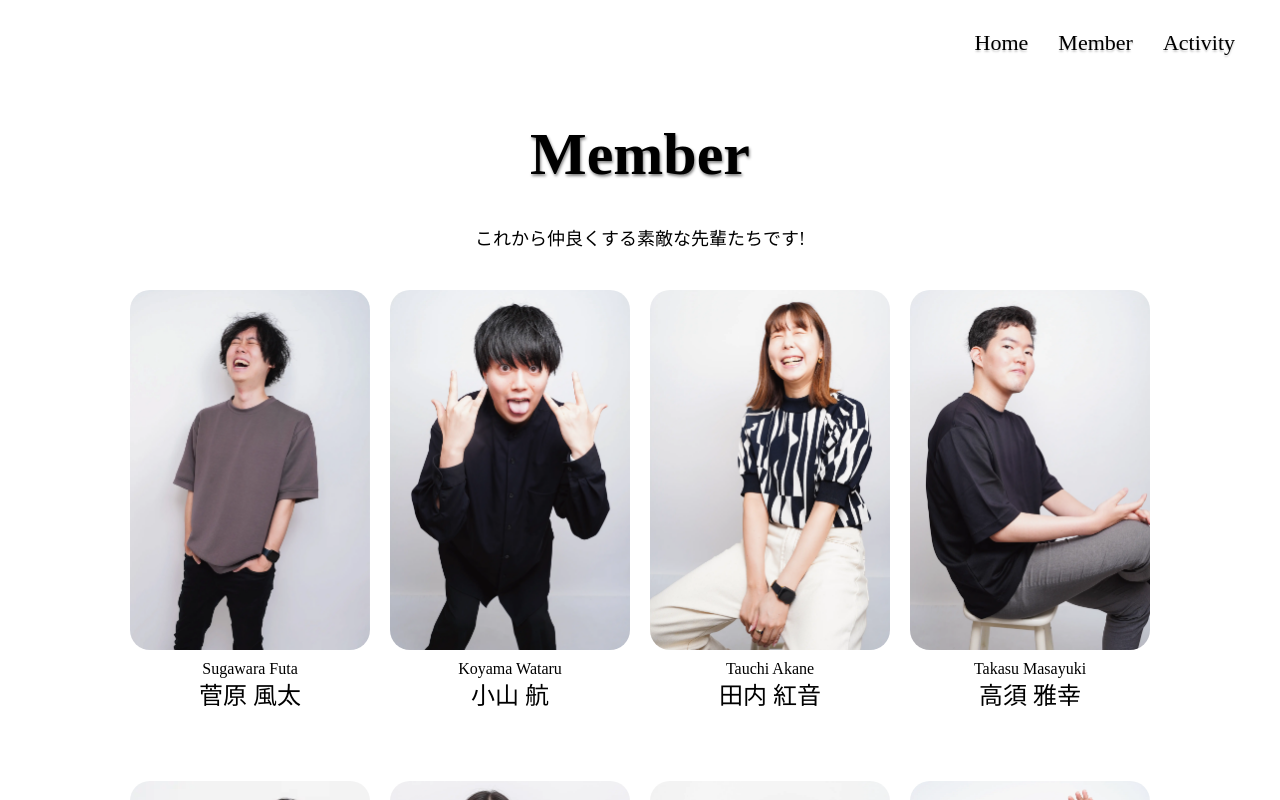
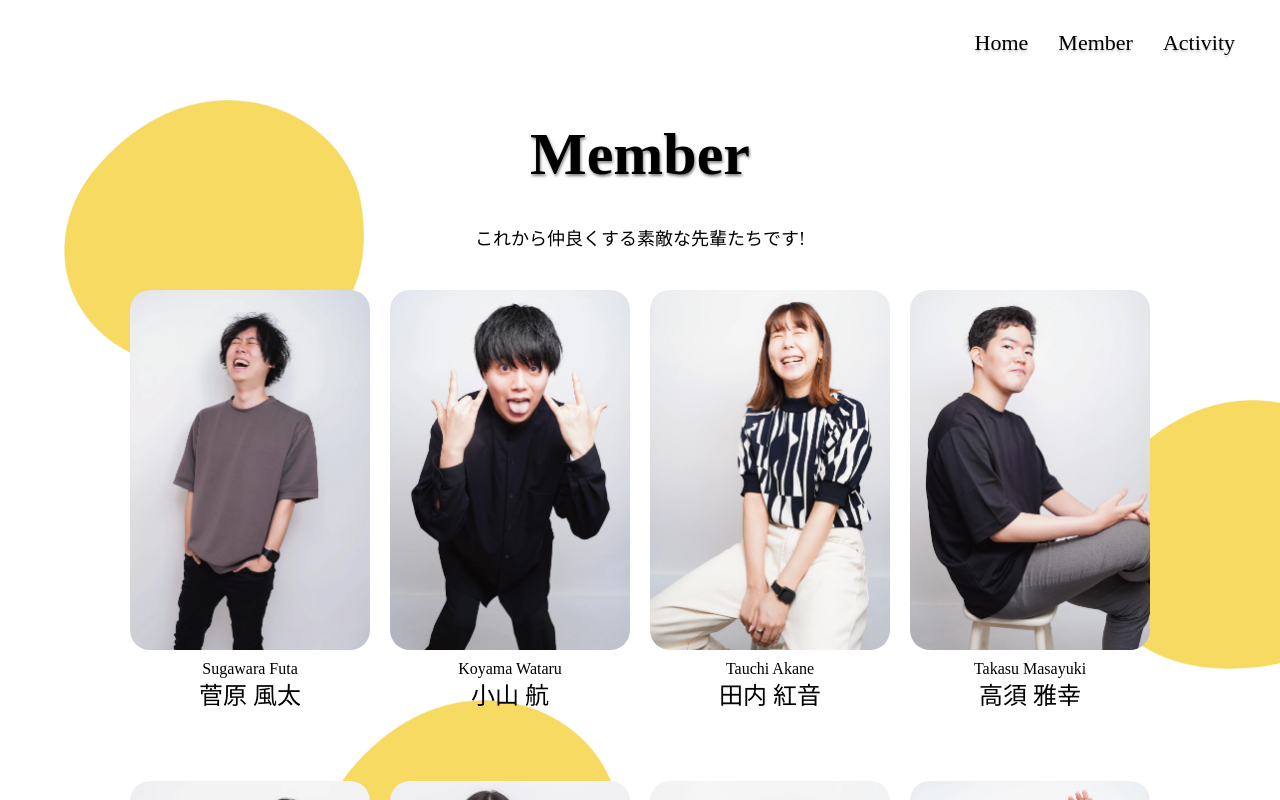
Before and after one commit to hiyokodev/hiyoko_site_2023, a Vue app: page /member in a window 1280 px wide. Shown: the top 800 px of the page. Built offline with nearby package versions, Linux system fonts and the light colour scheme; a web font is replaced by a local one.

Commit message:
Add: Memberページに背景の卵を実装
refs #22
- 卵を配置

```diff
--- a/src/views/MemberView.vue
+++ b/src/views/MemberView.vue
@@ -1,6 +1,7 @@
 <template>
   <Header />
   <main>
+    <BackgroundEggs :eggsInfo="eggsInfo" />
     <div class="contents">
       <h2 class="top">Member</h2>
       <p class="description">これから仲良くする素敵な先輩たちです!</p>
@@ -59,6 +60,7 @@
 <script>
 import Header from '../components/common/Header.vue'
 import Button from '../components/common/Button.vue'
+import BackgroundEggs from '../components/common/BackgroundEggs.vue'
 import sugawara_photo from '@/assets/img/Members/up/sugawara.webp'
 import koyama_photo from '@/assets/img/Members/up/koyama.webp'
 import tauchi_photo from '@/assets/img/Members/up/tauchi.webp'
@@ -91,6 +93,7 @@ export default {
   components: {
     Header,
     Button,
+    BackgroundEggs
   },
   data() {
     return {
@@ -219,7 +222,33 @@ export default {
     learned: '遊び＝勉強',
     words: ['インターバルとかないん？', 'コンパクト', 'ナイスリベロ！', '人好き', '積極的盲点']
   },
-      ]
+      ],
+      eggsInfo: {
+        pc: [
+          { top: 100, left: 5 },
+          { top: 400, left: 85 },
+          { top: 700, left: 25 },
+          { top: 1000, left: 70 },
+          { top: 1300, left: 10 },
+        ],
+        tb: [
+          { top: 100, left: 5 },
+          { top: 400, left: 85 },
+          { top: 600, left: 15 },
+          { top: 1000, left: 70 },
+          { top: 1300, left: 10 },
+        ],
+        sp: [
+          { top: 100, left: 75 },
+          { top: 300, left: 5 },
+          { top: 600, left: 55 },
+          { top: 1000, left: 10 },
+          { top: 1300, left: 80 },
+          { top: 1400, left: -30 },
+          { top: 1700, left: 60 },
+          { top: 1900, left: 0 },
+        ]
+      }
     }
   },
   methods: {
```
